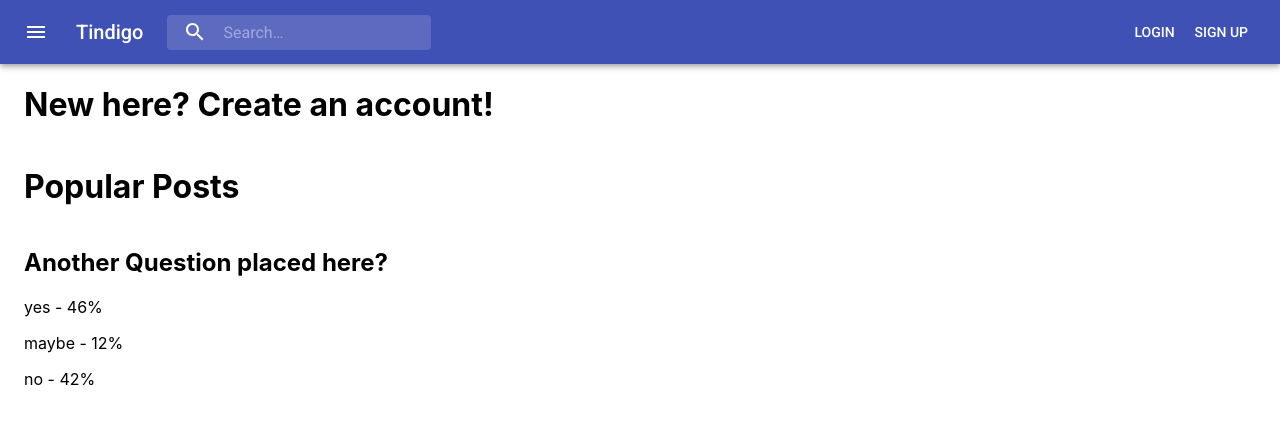
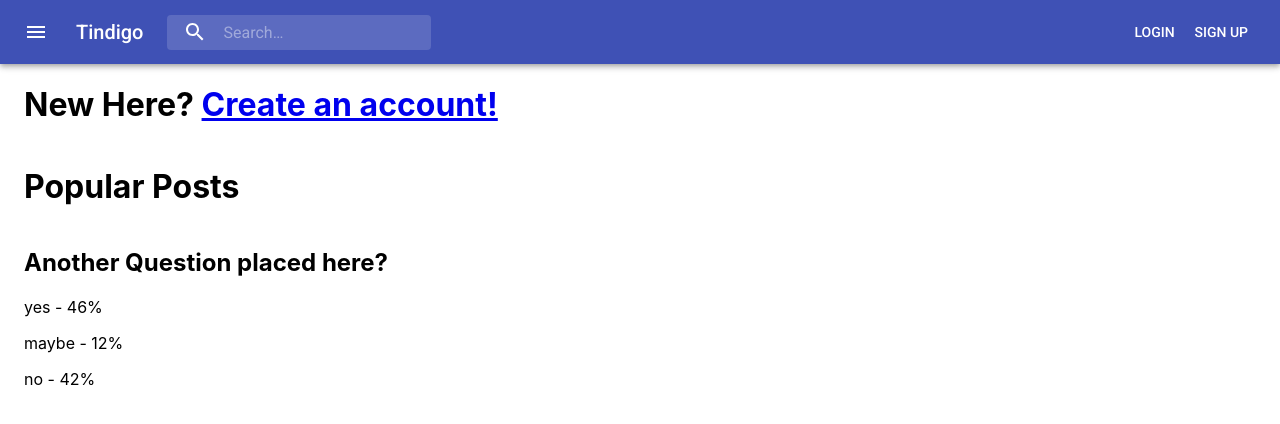
Before and after one commit to hatchways/team-indigo, a React (Create React App) app in the folder client/: page / in a window 1280 px wide. Shown: the top 424 px of the page. Built offline with nearby package versions, Linux system fonts and the light colour scheme.

Commit message:
added create an account link for users who have not logged in

```diff
--- /dev/null
+++ b/client/src/pages/LandingPage.css
@@ -0,0 +1,3 @@
+#new-person-link:hover {
+    color: red;
+}
--- a/client/src/pages/LandingPage.js
+++ b/client/src/pages/LandingPage.js
@@ -1,4 +1,7 @@
+import './LandingPage.css'
+
 import React from 'react';
+import { Link } from 'react-router-dom'
 
 import { Container, Grid } from '@material-ui/core';
 
@@ -16,7 +19,7 @@ function LandingPage(props) {
                     <h1>
                         {username ?
                         `Welcome back ${username}` :
-                        'New here? Create an account!'}
+                        (<>New Here? <Link id='new-person-link' to='/signup'>Create an account!</Link></>)}
                     </h1>
                 </Grid>
             </Grid>
```
